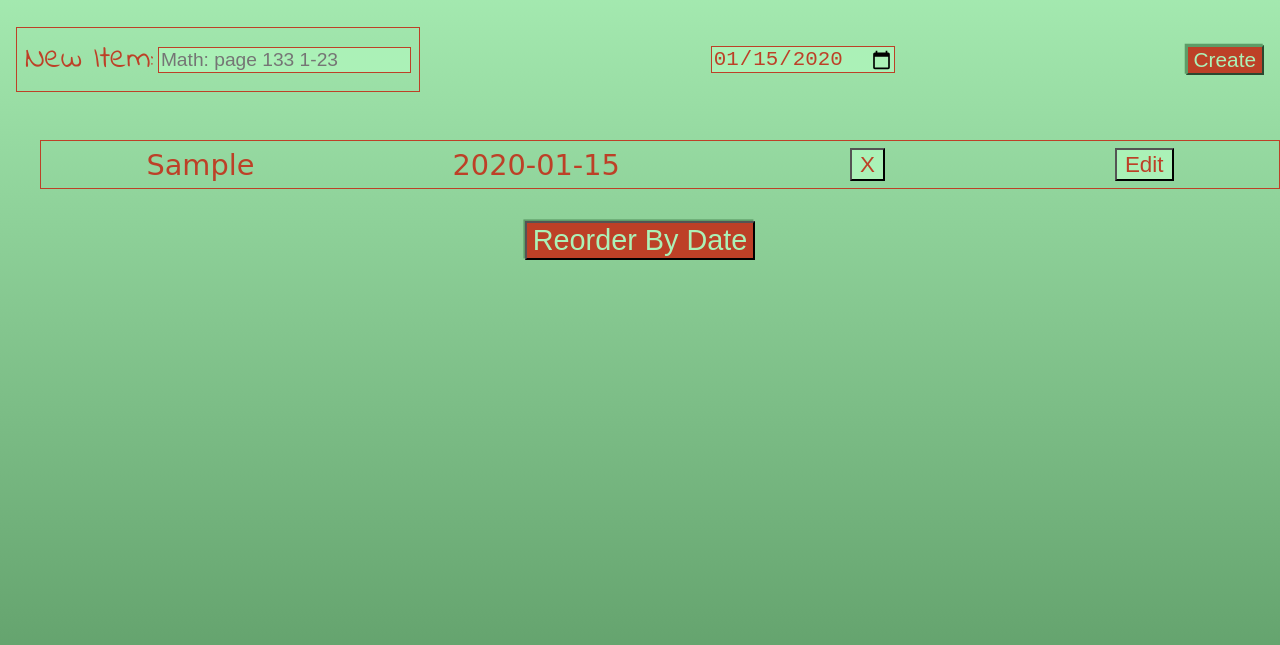
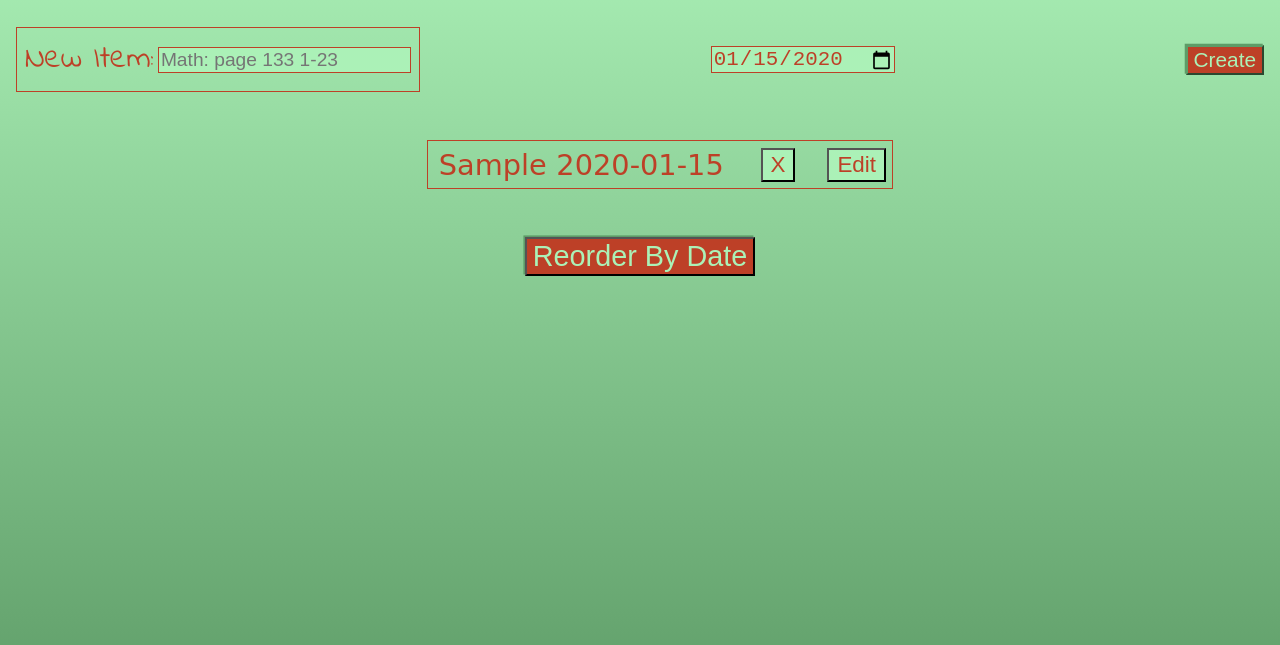
Before and after one commit to connorbrooks18/homework-tracker, a plain HTML site: page index.html in a window 1280 px wide. Both pictures are taken after typing "Sample", "2020-01-15" into the empty fields and a click on the button "Create". Shown: the part 113-758 px from the top of the page. Drawn offline with Linux system fonts and the light colour scheme; a web font is replaced by a local one.

Commit message:
Fixed issue #2 and issue #4 by changing the spacing within the homework items and changed the styling of the items themselves.

```diff
--- a/style.css
+++ b/style.css
@@ -89,12 +89,15 @@ input {
 
 .homework-list {
     font-size: 2rem;
+    display: flex;
+    flex-direction: column;
+    align-items: center;
+    justify-content: center;
 }
 
 .homework-list li{
     display: flex;
-    align-items: center;
-    justify-content: space-around;
+    justify-content: space-between;
     border: .1rem solid var(--primary-color);
     padding: .4rem;
     margin-bottom: 1rem;
@@ -105,6 +108,10 @@ input {
     padding: .1rem .5rem;
     margin-left: 2rem;
     font-size: 1.4rem;
+}
+
+.homework-list li span {
+    margin: 0 .3rem;
 }
 
 .delete-btn, button[name="update-btn"] {
```
